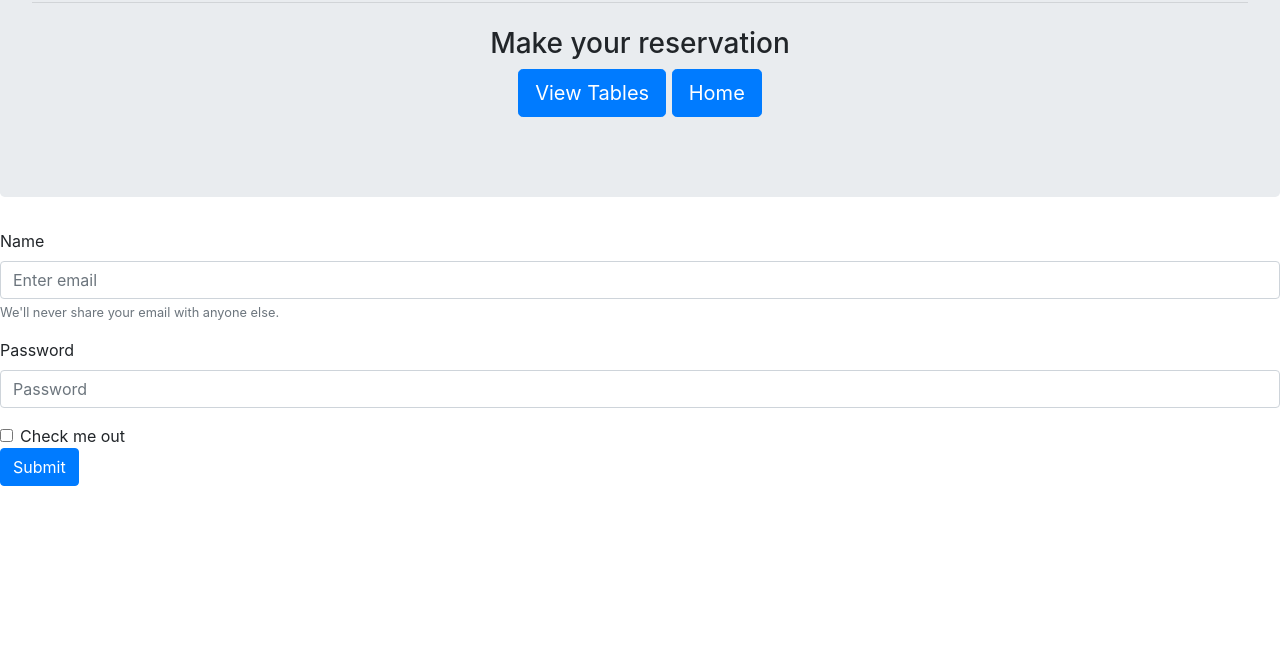
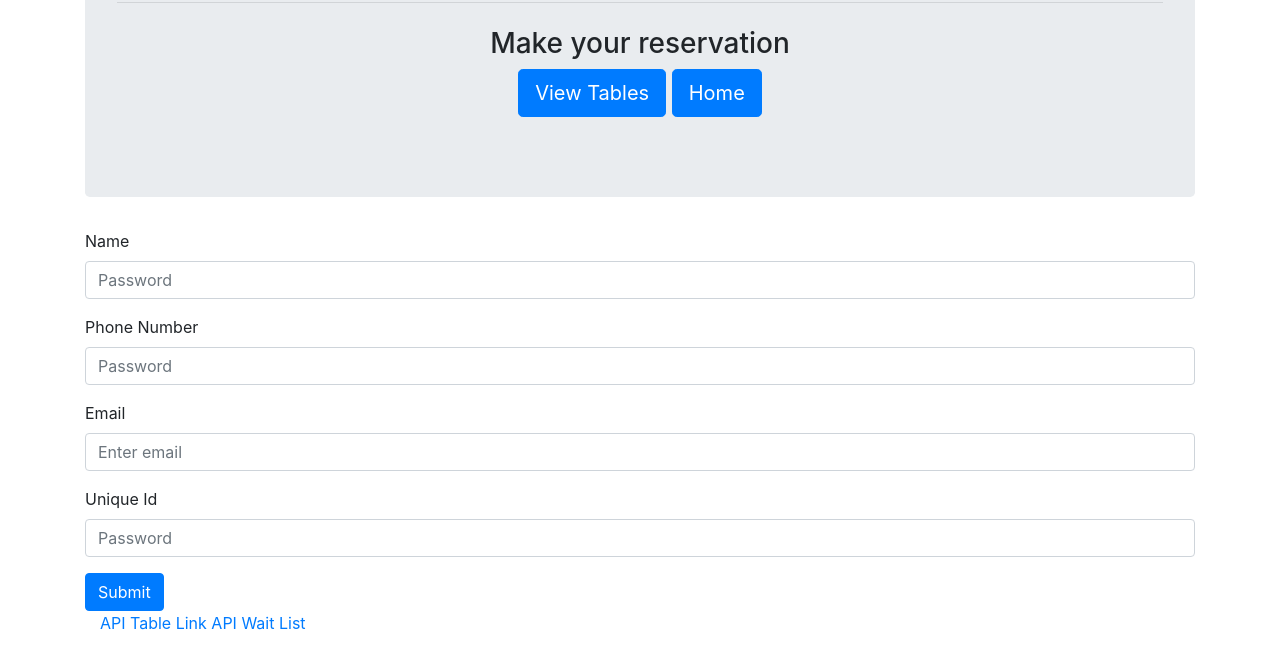
Before and after one commit to YouFarted/HotRestaurant, a website: page public/reserve.html in a window 1280 px wide. Shown: the part 153-800 px from the top of the page. Drawn offline with nearby package versions, Linux system fonts and the light colour scheme.

Commit message:
added basic form fields

```diff
--- a/public/reserve.html
+++ b/public/reserve.html
@@ -14,6 +14,7 @@
 </head>
 
 <body>
+    <div class="container">
         <div class="jumbotron">
             <h1 class="display-4 text-center">Hot Restaurant</h1>
             <!-- <p class="lead">This is a simple hero unit, a simple jumbotron-style component for calling extra attention to
@@ -28,21 +29,29 @@
 
         <form>
             <div class="form-group">
-            <label for="exampleInputEmail1">Name</label>
+                <label for="exampleInputPassword1">Name</label>
+                <input type="input" class="form-control" id="exampleInputPassword1" placeholder="Password">
+            </div>
+            <div class="form-group">
+                <label for="exampleInputPassword1">Phone Number</label>
+                <input type="input" class="form-control" id="exampleInputPassword1" placeholder="Password">
+            </div>
+            <div class="form-group">
+                <label for="exampleInputEmail1">Email</label>
                 <input type="email" class="form-control" id="exampleInputEmail1" aria-describedby="emailHelp"
                     placeholder="Enter email">
-            <small id="emailHelp" class="form-text text-muted">We'll never share your email with anyone else.</small>
             </div>
             <div class="form-group">
-            <label for="exampleInputPassword1">Password</label>
-            <input type="password" class="form-control" id="exampleInputPassword1" placeholder="Password">
-        </div>
-        <div class="form-check">
-            <input type="checkbox" class="form-check-input" id="exampleCheck1">
-            <label class="form-check-label" for="exampleCheck1">Check me out</label>
+                <label for="exampleInputPassword1">Unique Id</label>
+                <input type="input" class="form-control" id="exampleInputPassword1" placeholder="Password">
             </div>
             <button type="submit" class="btn btn-primary">Submit</button>
         </form>
+        <div class="container-fluid">
+            <a href='#'>API Table Link</a>
+            <a href='#'>API Wait List</a>
+        </div>
+    </div>
 </body>
 
 </html>
```
Lines whose indentation alone changed are shown as unchanged.
